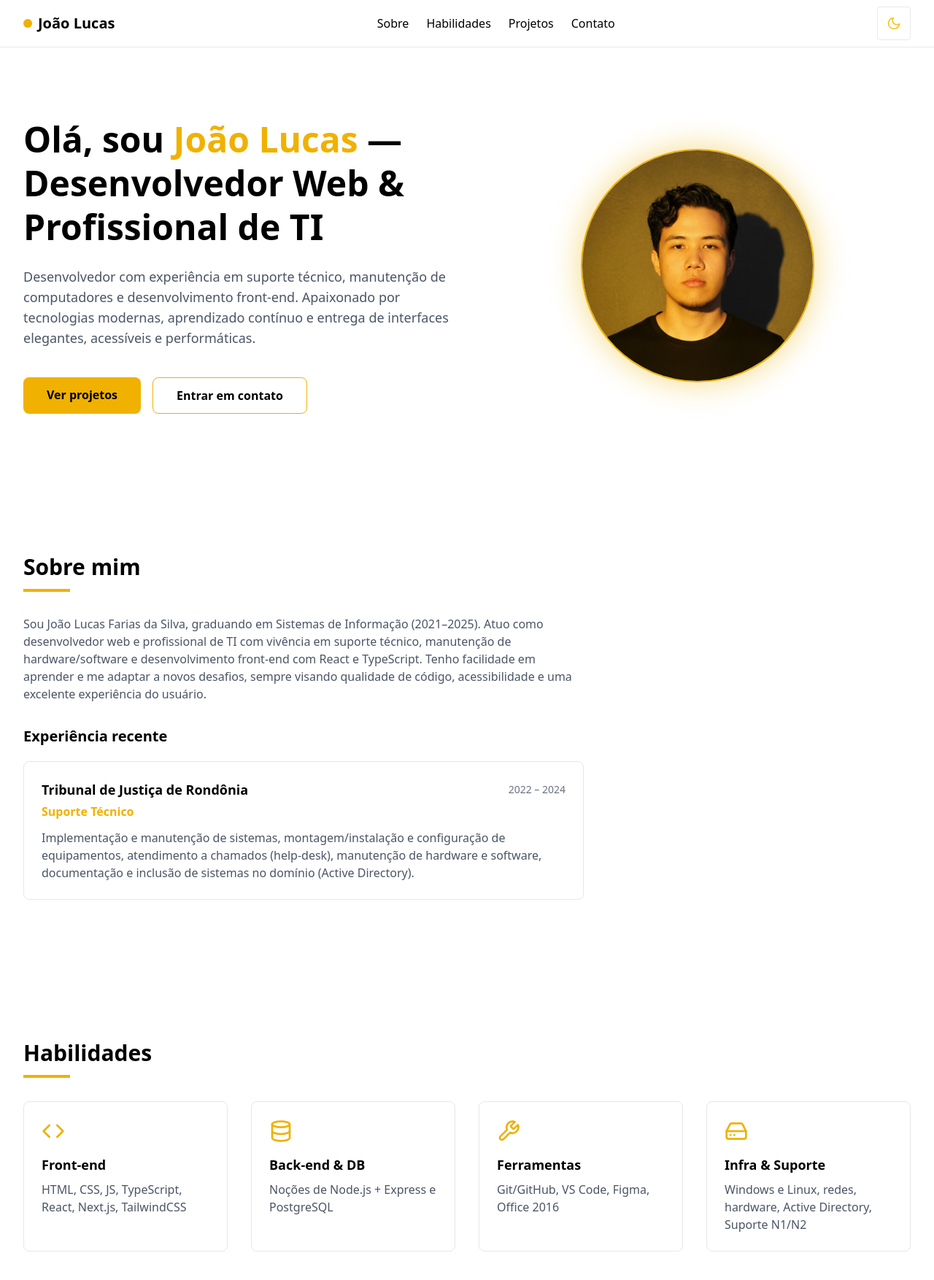
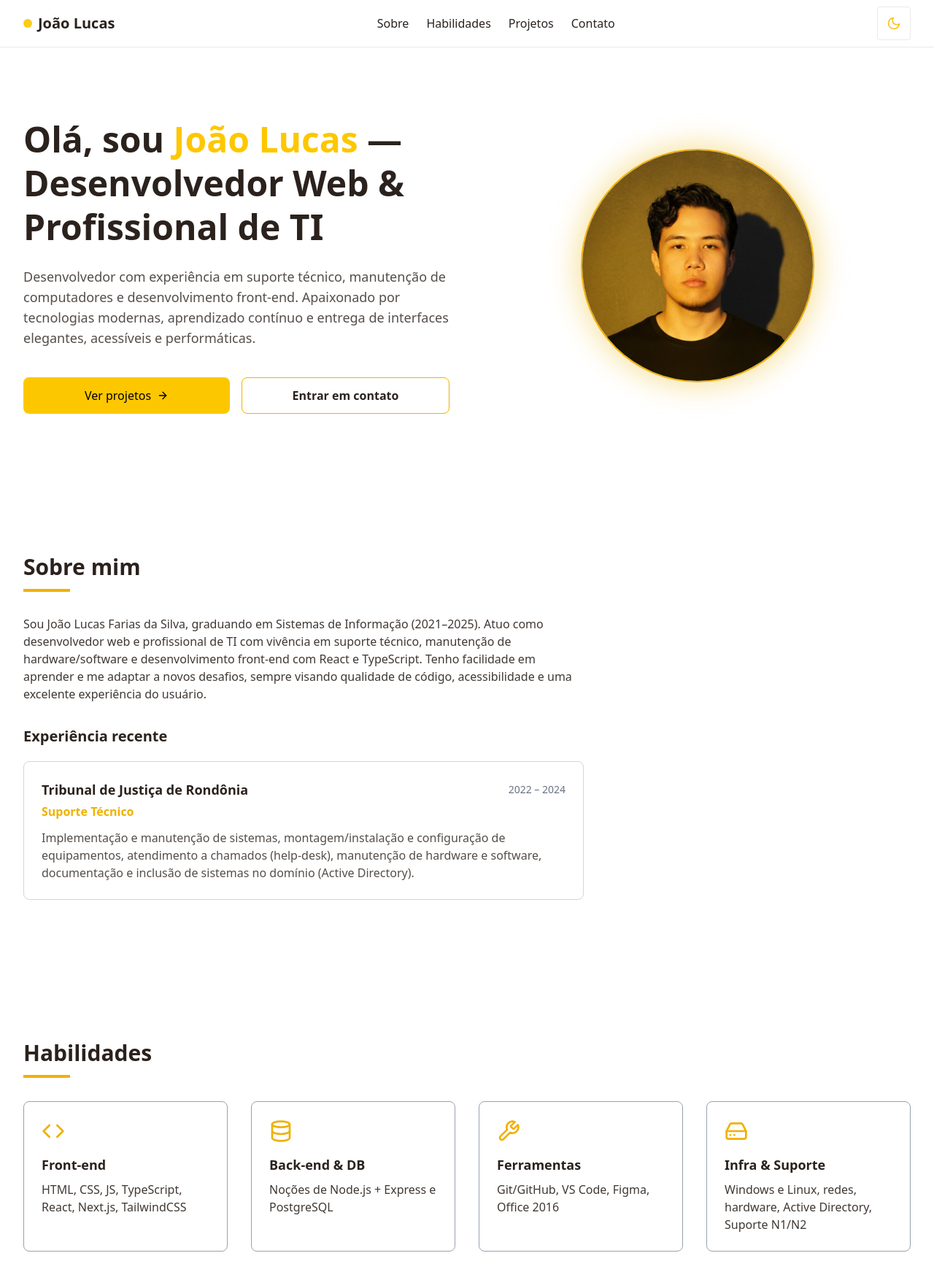
Before and after one commit to jotalucasfarias/meu-portfolio, a React (Vite) app: page / in a window 1280 px wide. Shown: the top 1754 px of the page at 73% size. Built offline with nearby package versions, Linux system fonts and the light colour scheme.

Commit message:
feat: atualizar paleta de cores e melhorar estilos dos componentes; refinar cores de texto em Header, HeroBanner, Skills e Sobre

```diff
--- a/src/components/Header/Header.tsx
+++ b/src/components/Header/Header.tsx
@@ -9,14 +9,14 @@ export default function Header() {
         {/* Name/Logo */}
         <div className="flex items-center gap-2">
           {/* Yellow circle */}
-          <div className="w-3 h-3 bg-yellow-500 rounded-full"></div>
-          <span className="text-xl font-extrabold text-black dark:text-white">
+          <div className="w-3 h-3 bg-yellow-400 rounded-full animate-pulse"></div>
+          <span className="text-xl font-extrabold text-text-dark dark:text-white">
             João Lucas
           </span>
         </div>
 
         <nav>
-          <ul className="hidden md:flex flex-row gap-6 text-black dark:text-white">
+          <ul className="hidden md:flex flex-row gap-6 text-text-dark dark:text-white">
             <li className="hover:text-yellow-500 transition-colors duration-300 cursor-pointer">
               Sobre
             </li>
--- a/src/components/HeroBanner/HeroBanner.tsx
+++ b/src/components/HeroBanner/HeroBanner.tsx
@@ -1,3 +1,4 @@
+import { FiArrowRight } from 'react-icons/fi';
 import { useInView } from 'react-intersection-observer';
 
 export default function HeroBanner() {
@@ -12,33 +13,36 @@ export default function HeroBanner() {
         <div className="grid grid-cols-1 md:grid-cols-2 gap-12 items-center">
           {/* Coluna da Esquerda: Texto e Botões */}
           <div
-            className={`flex flex-col gap-6 text-center md:text-left order-2 md:order-1 transition-all duration-700 ease-out delay-500 ${
+            className={`flex flex-col gap-6 text-left order-2 md:order-1 transition-all duration-700 ease-out delay-500 ${
               inView ? 'opacity-100 translate-x-0' : 'opacity-0 -translate-x-10'
             }`}
           >
-            <h1 className="text-4xl md:text-5xl font-bold text-black dark:text-white leading-tight">
-              Olá, sou <span className="text-yellow-500">João Lucas</span> —{' '}
-              <br />
+            <h1
+              className="text-4xl md:text-5xl font-bold text-text-dark
+ dark:text-white leading-tight"
+            >
+              Olá, sou <span className="text-yellow-400">João Lucas</span> —{' '}
               Desenvolvedor Web & Profissional de TI
             </h1>
 
-            <p className="text-lg text-gray-600 dark:text-gray-300">
+            <p className="text-lg text-text-dark/80 dark:text-gray-300">
               Desenvolvedor com experiência em suporte técnico, manutenção de
               computadores e desenvolvimento front‑end. Apaixonado por
               tecnologias modernas, aprendizado contínuo e entrega de interfaces
               elegantes, acessíveis e performáticas.
             </p>
 
-            <div className="flex flex-col sm:flex-row gap-4 mt-4 justify-center md:justify-start">
+            <div className="flex flex-row gap-4 mt-4 justify-start">
               <a
                 href="#projects"
-                className="px-8 py-3 bg-yellow-500 text-black font-bold rounded-lg hover:bg-yellow-600 transition-all duration-300 text-center hover:-translate-y-1"
+                className="px-6 py-3 flex items-center justify-center gap-2 bg-yellow-400 text-black  rounded-lg hover:bg-yellow-400/75 transition-all duration-300 text-center hover:-translate-y-1 flex-1 whitespace-nowrap"
               >
                 Ver projetos
+                <FiArrowRight />
               </a>
               <a
                 href="#contact"
-                className="px-8 py-3 border border-yellow-500 text-black dark:text-white font-bold rounded-lg hover:bg-yellow-500/10 transition-all duration-300 text-center hover:-translate-y-1"
+                className="px-6 py-3 border border-yellow-500 text-text-dark dark:text-white font-bold rounded-lg hover:bg-yellow-500/10 transition-all duration-300 text-center hover:-translate-y-1 flex-1 whitespace-nowrap"
               >
                 Entrar em contato
               </a>
--- a/src/components/Skills/Skills.tsx
+++ b/src/components/Skills/Skills.tsx
@@ -40,7 +40,7 @@ export default function Skills() {
             inView ? 'opacity-100 translate-y-0' : 'opacity-0 translate-y-10'
           }`}
         >
-          <h2 className="text-2xl md:text-3xl font-bold text-black dark:text-white">
+          <h2 className="text-2xl md:text-3xl font-bold text-text-dark dark:text-white">
             Habilidades
           </h2>
           <div className="w-16 h-1 bg-yellow-500 mt-3 mb-8"></div>
@@ -51,7 +51,7 @@ export default function Skills() {
           {skillsData.map((skill, index) => (
             <div
               key={index}
-              className={`border border-gray-200 dark:border-gray-700 rounded-lg p-6 transition-all duration-300 ease-out hover:border-yellow-500 hover:shadow-[0_0_40px_5px_rgba(234,179,8,0.4)] ${
+              className={`border border-gray-400 dark:border-gray-700 rounded-lg p-6 transition-all duration-300 ease-out hover:border-yellow-500 hover:shadow-[0_0_40px_5px_rgba(234,179,8,0.4)] ${
                 inView
                   ? 'opacity-100 translate-y-0'
                   : 'opacity-0 translate-y-10'
@@ -59,10 +59,10 @@ export default function Skills() {
               style={{ transitionDelay: `${index * 100}ms` }}
             >
               {skill.icon}
-              <h3 className="text-lg font-bold text-black dark:text-white mb-2">
+              <h3 className="text-lg font-bold text-text-dark dark:text-white mb-2">
                 {skill.title}
               </h3>
-              <p className="text-gray-600 dark:text-gray-400">
+              <p className="text-text-dark/90 dark:text-gray-400">
                 {skill.technologies}
               </p>
             </div>
--- a/src/components/Sobre/Sobre.tsx
+++ b/src/components/Sobre/Sobre.tsx
@@ -16,7 +16,7 @@ export default function Sobre() {
               inView ? 'opacity-100 translate-y-0' : 'opacity-0 translate-y-10'
             }`}
           >
-            <h2 className="text-2xl md:text-3xl font-bold text-black dark:text-white">
+            <h2 className="text-2xl md:text-3xl font-bold text-text-dark dark:text-white">
               Sobre mim
             </h2>
             <div className="w-16 h-1 bg-yellow-500 mt-3 mb-8"></div>
@@ -26,7 +26,7 @@ export default function Sobre() {
           <div className="flex flex-col gap-8">
             {/* Parágrafo de descrição */}
             <p
-              className={`text-base text-gray-600 dark:text-gray-300 transition-all duration-700 ease-out delay-200 ${
+              className={`text-base text-text-dark/90 dark:text-gray-300 transition-all duration-700 ease-out delay-200 ${
                 inView
                   ? 'opacity-100 translate-y-0'
                   : 'opacity-0 translate-y-10'
@@ -49,12 +49,12 @@ export default function Sobre() {
                   : 'opacity-0 translate-y-10'
               }`}
             >
-              <h3 className="text-xl font-bold text-black dark:text-white mb-5">
+              <h3 className="text-xl font-bold text-text-dark dark:text-white mb-5">
                 Experiência recente
               </h3>
-              <div className="border border-gray-200 dark:border-gray-700 rounded-lg p-6">
+              <div className="border border-gray-300 dark:border-gray-700 rounded-lg p-6">
                 <div className="flex flex-col sm:flex-row justify-between sm:items-center mb-1">
-                  <h4 className="text-lg font-bold text-black dark:text-white">
+                  <h4 className="text-lg font-bold text-text-dark dark:text-white">
                     Tribunal de Justiça de Rondônia
                   </h4>
                   <span className="text-sm text-gray-500 dark:text-gray-400 mt-1 sm:mt-0">
@@ -64,7 +64,7 @@ export default function Sobre() {
                 <p className="text-yellow-500 font-semibold mb-3">
                   Suporte Técnico
                 </p>
-                <p className="text-base text-gray-600 dark:text-gray-300">
+                <p className="text-base text-text-dark/80 dark:text-gray-300">
                   Implementação e manutenção de sistemas, montagem/instalação e
                   configuração de equipamentos, atendimento a chamados
                   (help‑desk), manutenção de hardware e software, documentação e
--- a/src/index.css
+++ b/src/index.css
@@ -6,4 +6,5 @@
   --color-primary: #f9c015;
   --color-background: #000000;
   --color-text: #ffffff;
+  --color-text-dark: #2b221d;
 }
```
